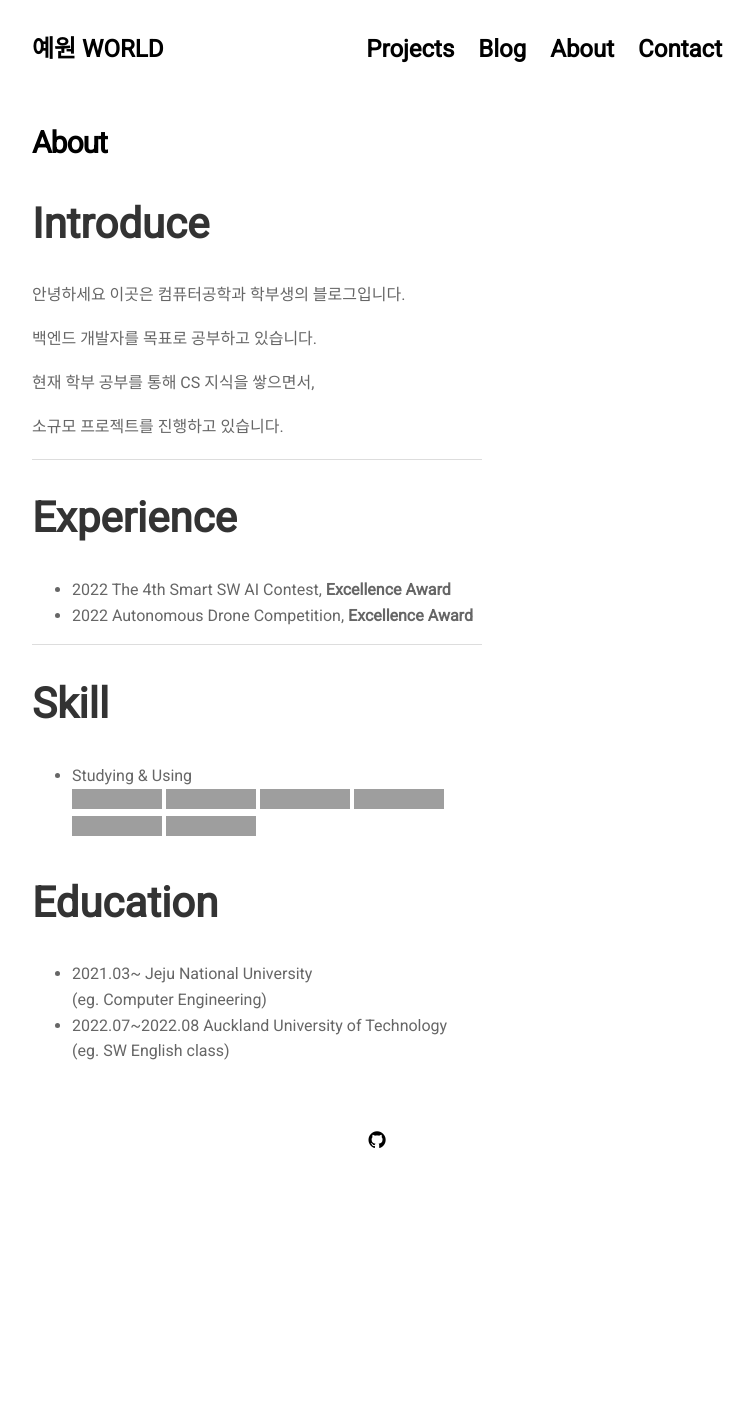
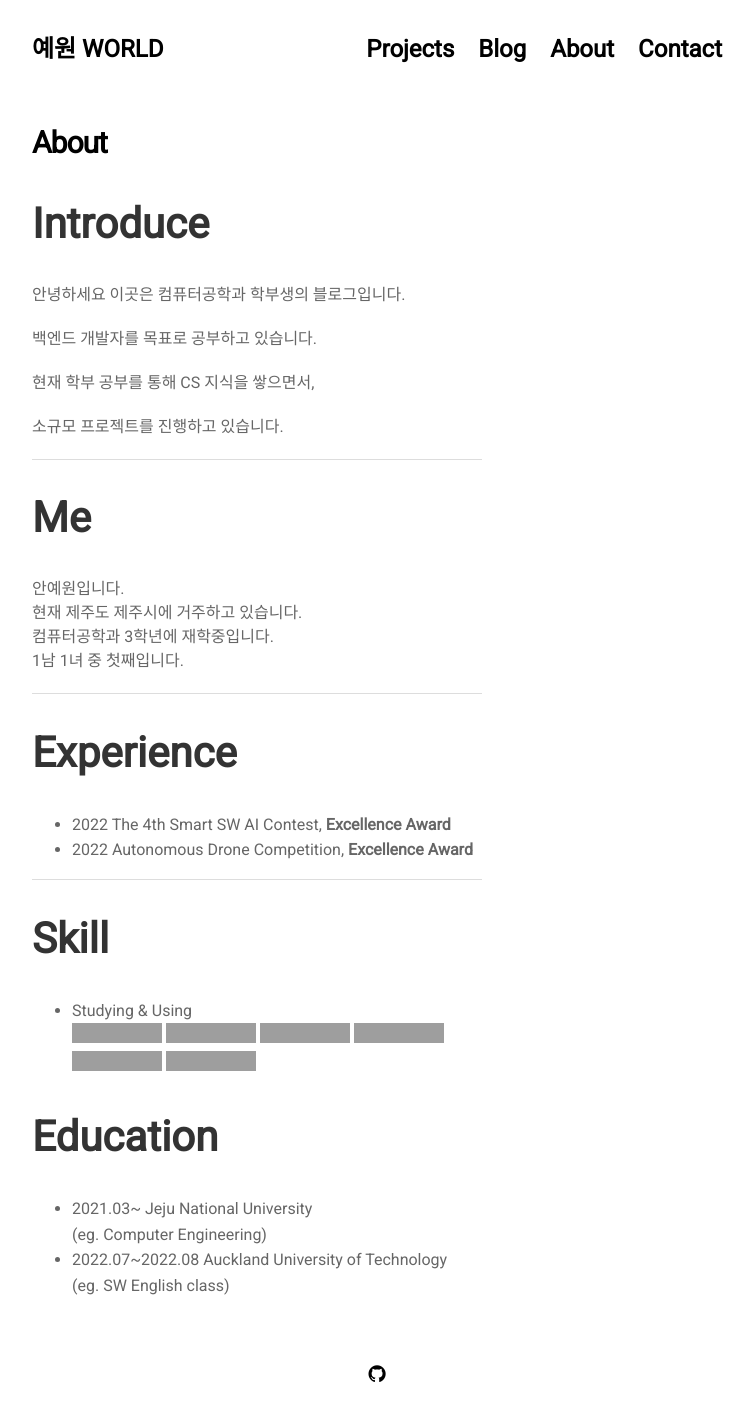
Before and after one commit to yaewon0411/blog, a Jekyll site: the page built from pages/about.md, in a window 1280 px wide, cut to the strip 0-1528 px from the top of the page. Shown: the top 1421 px of the strip, without its empty margins (263-1017 px from the left). Built offline with Jekyll 4.4.1, drawn with Linux system fonts in a browser that asks for light colours; nearby versions of some CDN libraries; before the commit the page ends 1294 px from its top, so only the background shows below that; grey boxes are pictures that could not be loaded.

Commit message:
update about section

```diff
--- a/pages/about.md
+++ b/pages/about.md
@@ -16,6 +16,13 @@ permalink: /about
 
 소규모 프로젝트를 진행하고 있습니다.
 
+---
+## Me
+
+안예원입니다. <br>
+현재 제주도 제주시에 거주하고 있습니다. <br>
+컴퓨터공학과 3학년에 재학중입니다.<br>
+1남 1녀 중 첫째입니다.<br>
 
 ---
 ## Experience
```
